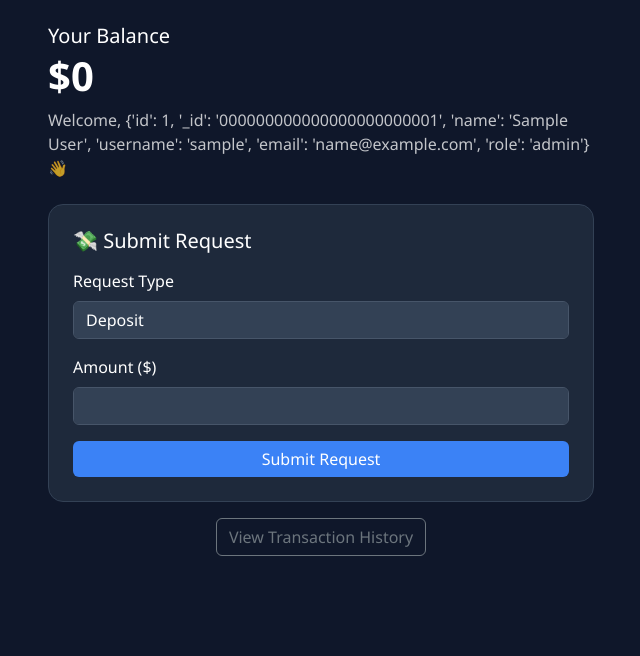
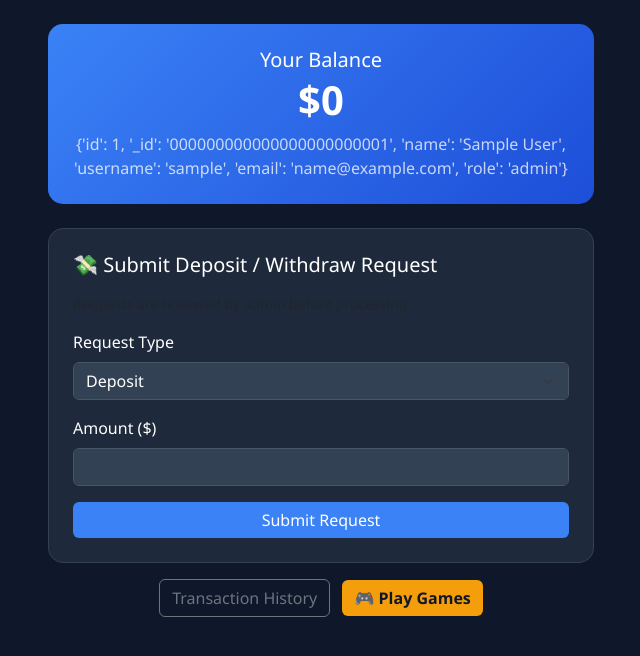
Before and after one commit to tamimalmahi/Betting-App, a Flask app: page /dashboard in a window 1280 px wide. Shown: the part 62-718 px from the top of the page, without its empty margins (319-959 px from the left). Run offline with Flask 3, Linux system fonts and the light colour scheme; the visitor is signed in with stand-in values (Sample User, id 1); data that the repository does not hold is empty; some libraries are stand-ins or nearby versions.

Commit message:
Enhance dashboard layout and add game button
Updated the dashboard layout with a gradient background for the balance card and added a note about admin review for requests. Also, added a button to play games.

```diff
--- a/templates/dashboard.html
+++ b/templates/dashboard.html
@@ -2,33 +2,19 @@
 {% block content %}
 <div class="row justify-content-center">
     <div class="col-md-6">
-
-        <!-- Balance Card -->
-        <div class="balance-card mb-4">
+        <div class="balance-card mb-4" style="background: linear-gradient(135deg, #3b82f6 0%, #1d4ed8 100%); padding: 24px; border-radius: 15px; text-align: center;">
             <h5 class="mb-1">Your Balance</h5>
             <h1 class="fw-bold">${{ balance }}</h1>
-            <p class="mb-0 opacity-75">Welcome, {{ session['user'] }} 👋</p>
+            <p class="mb-0 opacity-75">{{ session['user'] }}</p>
         </div>
 
-        <!-- Flash Messages -->
-        {% with messages = get_flashed_messages(with_categories=true) %}
-            {% if messages %}
-                {% for category, message in messages %}
-                    <div class="alert alert-{{ category }} alert-dismissible fade show" role="alert">
-                        {{ message }}
-                        <button type="button" class="btn-close" data-bs-dismiss="alert"></button>
-                    </div>
-                {% endfor %}
-            {% endif %}
-        {% endwith %}
-
-        <!-- Request Form -->
         <div class="card p-4">
-            <h5 class="mb-3">💸 Submit Request</h5>
+            <h5 class="mb-3">💸 Submit Deposit / Withdraw Request</h5>
+            <p class="text-muted small">Requests are reviewed by admin before processing.</p>
             <form method="POST">
                 <div class="mb-3">
                     <label class="form-label">Request Type</label>
-                    <select name="type" class="form-control">
+                    <select name="type" class="form-control form-select">
                         <option value="deposit">Deposit</option>
                         <option value="withdraw">Withdraw</option>
                     </select>
@@ -42,9 +28,9 @@
         </div>
 
         <div class="mt-3 text-center">
-            <a href="/history" class="btn btn-outline-secondary">View Transaction History</a>
+            <a href="/history" class="btn btn-outline-secondary me-2">Transaction History</a>
+            <a href="/games" class="btn btn-warning">🎮 Play Games</a>
         </div>
-
     </div>
 </div>
 {% endblock %}
```
